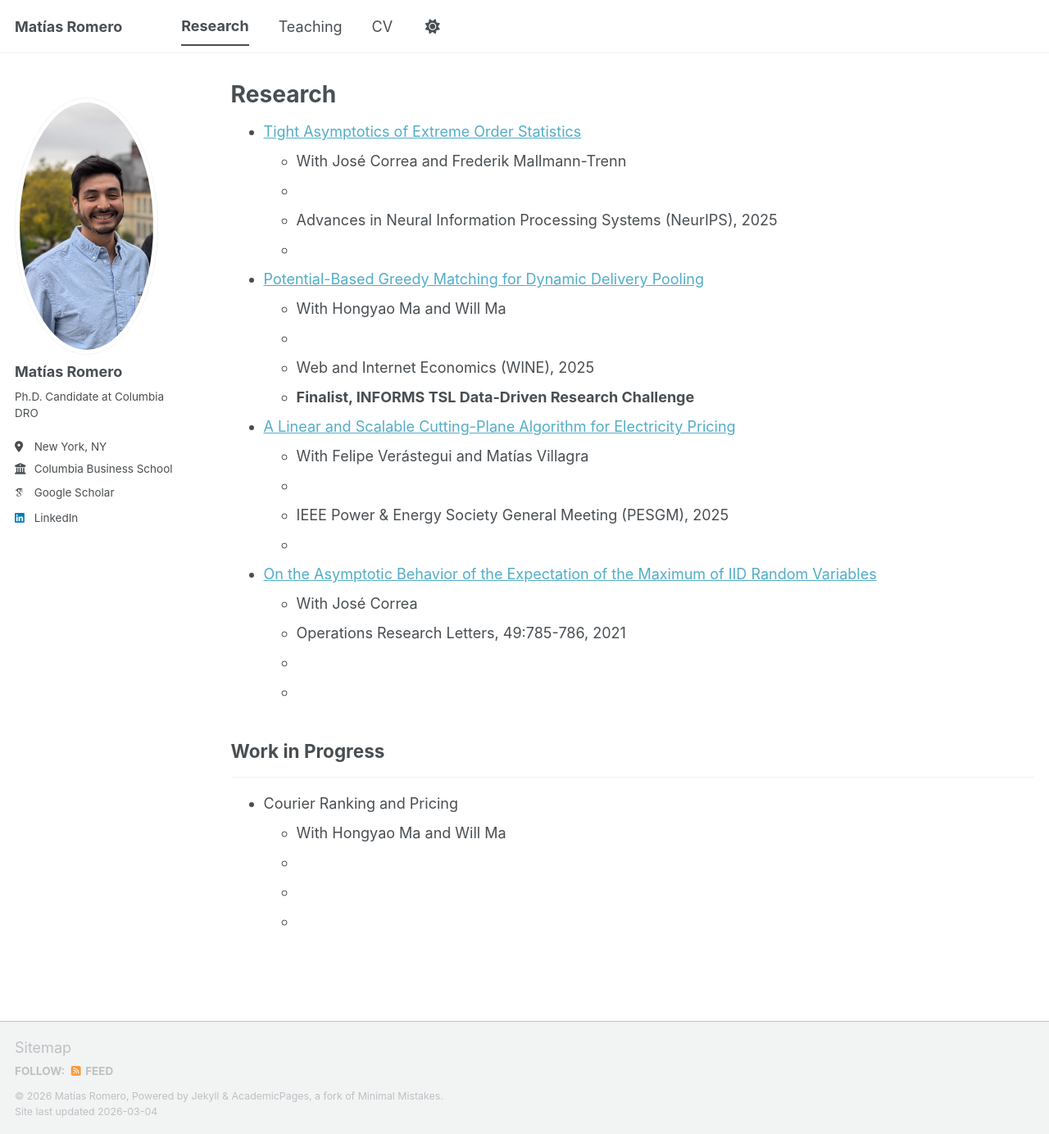
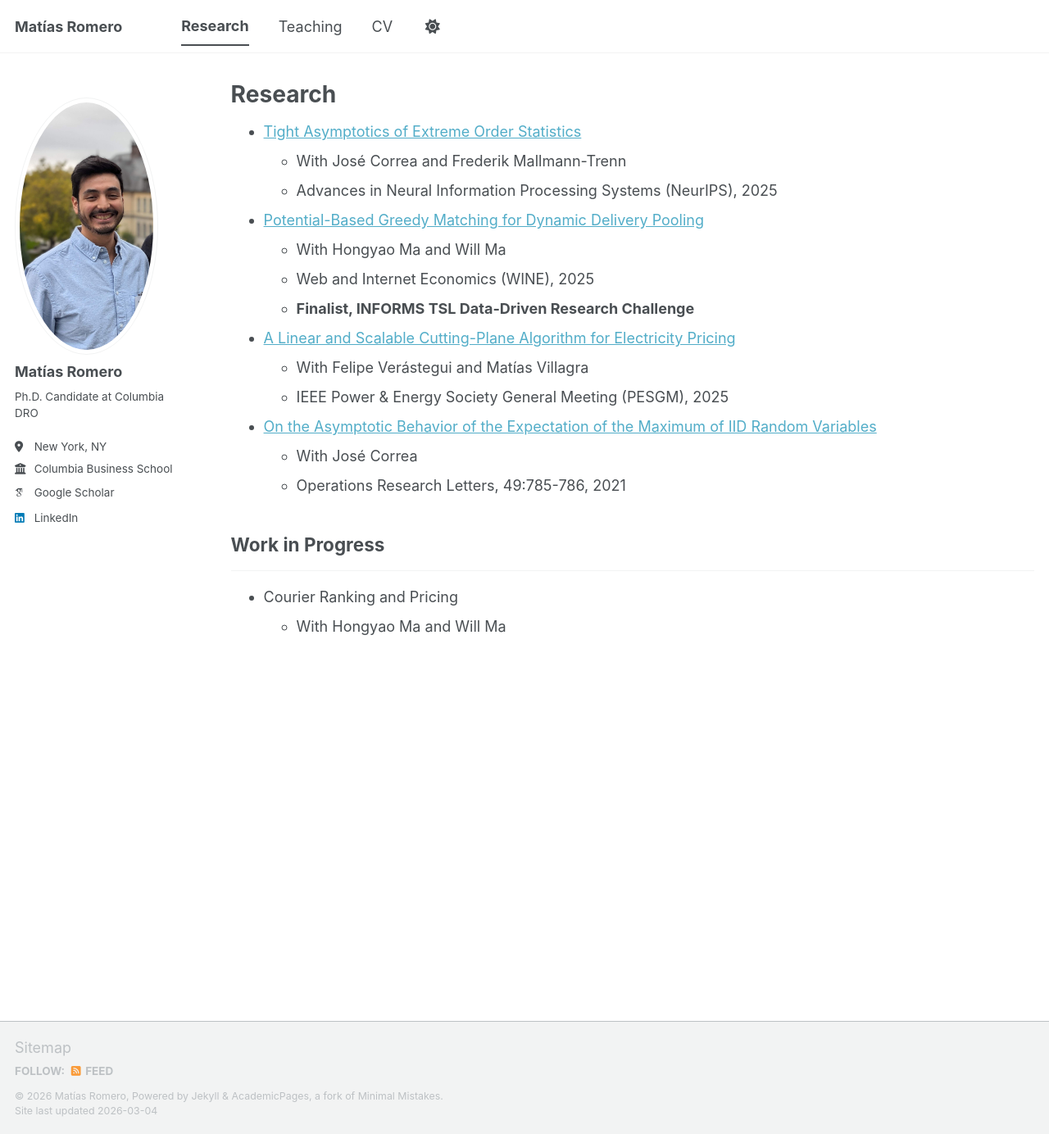
Before and after one commit to MatiRomero/MatiRomero.github.io, a Jekyll site: the page built from _pages/publications.html, in a window 1280 px wide and 1384 px high. Shown: the whole window at 82% size. Built offline with Jekyll 4.4.1, drawn with Linux system fonts in a browser that asks for light colours; some web fonts are replaced; a script bundle is joined from its source files by our own code; library files that are not in the unit come from our copies.

Commit message:
Update publication display logic and teaching assistant roles
Modified the archive-single-research.html file to ensure that coauthors, journal, conference, and award fields are only displayed if they are not empty. Updated teaching assistant roles in the 2014-spring-teaching-1.md file to reflect the correct course offerings for Spring 2024, 2025, and 2026.

```diff
--- a/_includes/archive-single-research.html
+++ b/_includes/archive-single-research.html
@@ -12,16 +12,16 @@
   {% endif %}
 
   <ul>
-    {% if post.coauthors %}
+    {% if post.coauthors and post.coauthors != '' %}
       <li>With {{ post.coauthors }}</li>
     {% endif %}
-    {% if post.journal %}
+    {% if post.journal and post.journal != '' %}
       <li>{{ post.journal }}</li>
     {% endif %}
-    {% if post.conference %}
+    {% if post.conference and post.conference != '' %}
       <li>{{ post.conference }}</li>
     {% endif %}
-    {% if post.award %}
+    {% if post.award and post.award != '' %}
       <li><strong>{{ post.award }}</strong></li>
     {% endif %}
   </ul>
```
Also changed, not shown: _teaching/2014-spring-teaching-1.md (+1 -1 lines).
